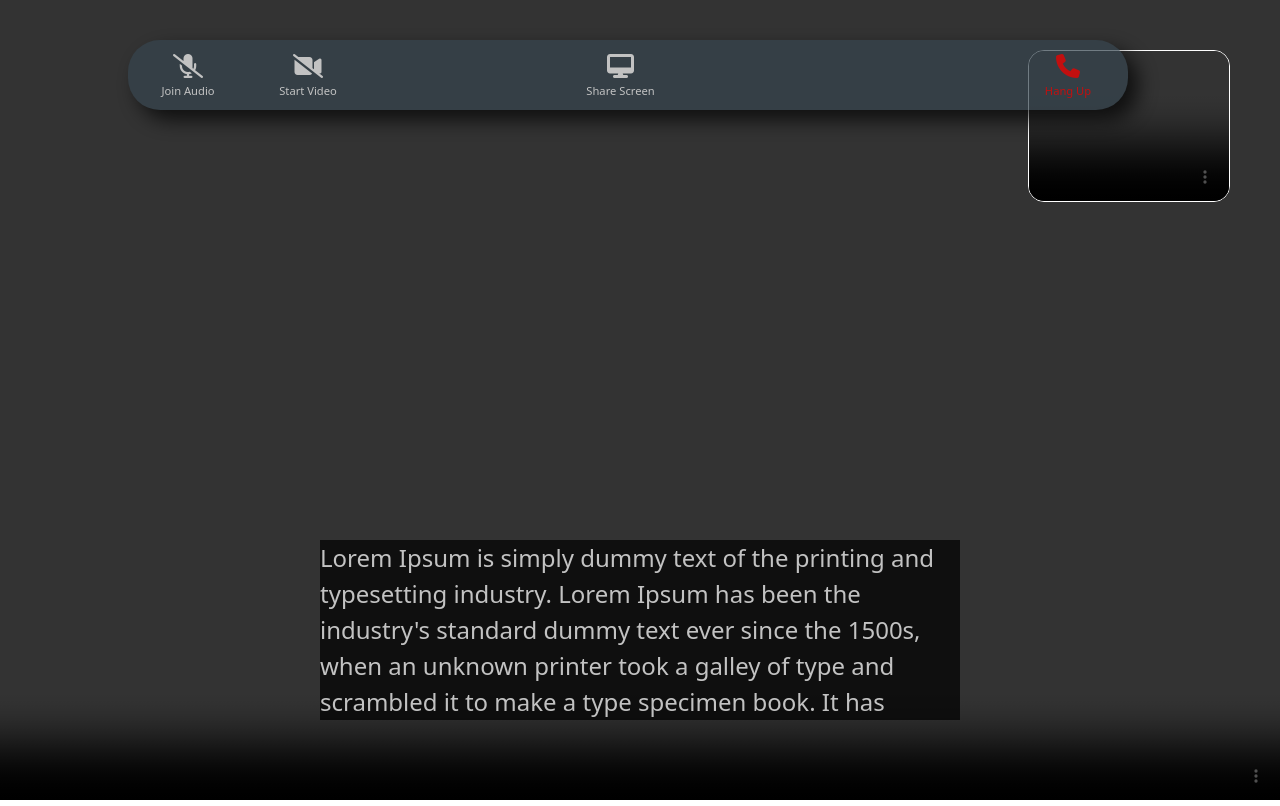
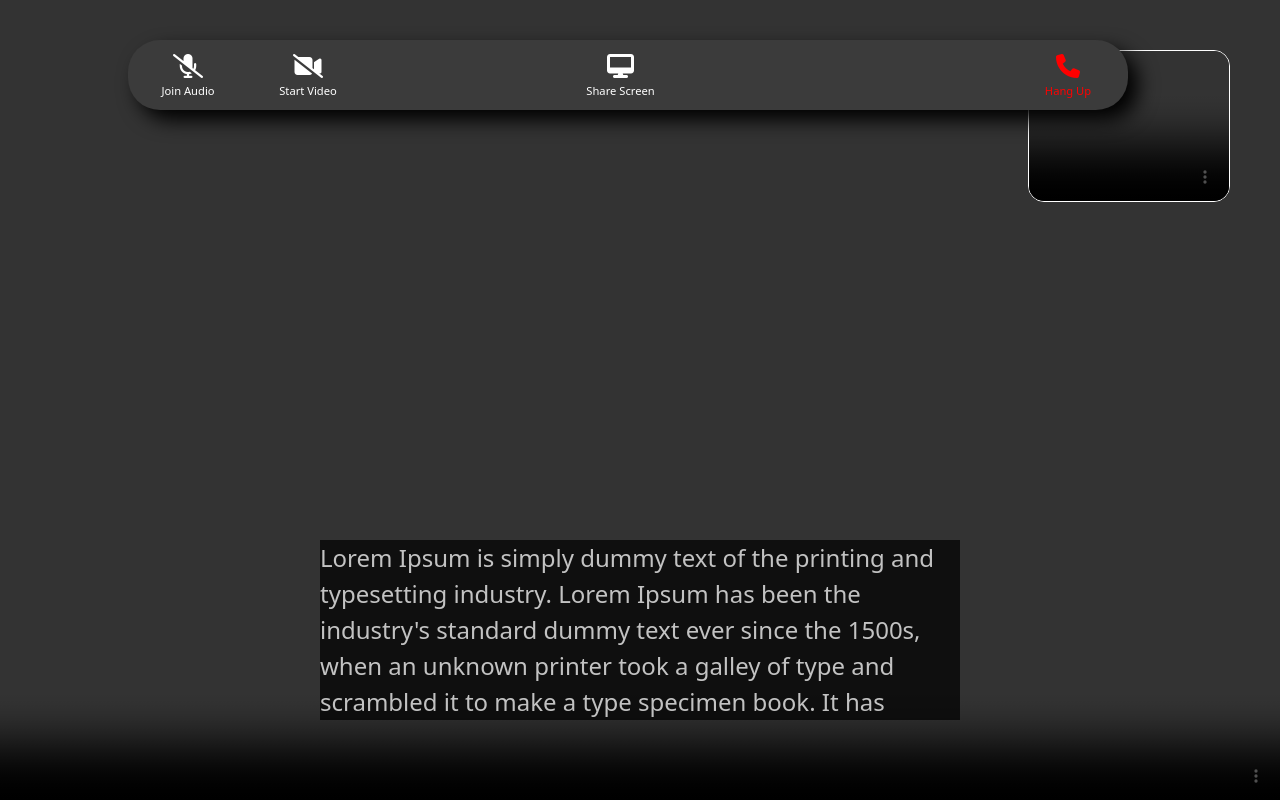
Before and after one commit to tum638/bendwidth, a React (Create React App) app in the folder frontend/: page /join-video in a window 1280 px wide. Built offline with nearby package versions, Linux system fonts and the light colour scheme; no server answers.

Commit message:
changed color of control buttons

```diff
--- a/frontend/src/videoComponents/VideoPage.js
+++ b/frontend/src/videoComponents/VideoPage.js
@@ -21,6 +21,9 @@
     // references to the video tags.
     const smallFeedEl = useRef(null);
     const largeFeedEl = useRef(null);
+
+    // control buttons ref
+    const controlButtons = useRef(null);
 
     // login status of user.
     const isLoggedIn = useSelector(state => state.userDetails.isLoggedIn);
@@ -226,7 +229,7 @@
     return (
         <div>
             <div className="container-fluid">
-                <ActionButtons largeFeedEl={largeFeedEl} smallFeedEl={smallFeedEl} />
+                <ActionButtons ref={controlButtons} largeFeedEl={largeFeedEl} smallFeedEl={smallFeedEl} />
                 <div className="container-fluid video-chat-wrapper">
                     {callStatus.status !== "ongoing" ? <div className='info-box call-ended'>{callStatus.status === "localEnded" ? "You": "John Doe"} ended the call.</div> : <></>}
                     <video id="large-feed" autoPlay controls ref={largeFeedEl}></video>
--- a/frontend/src/videoComponents/videoPage.css
+++ b/frontend/src/videoComponents/videoPage.css
@@ -23,9 +23,8 @@
     position: absolute;
     top: 40px;
     z-index: 100;
-    background-color: #36454f;
+    background-color: 	#3b3b3b;
     color: white;
-    opacity: 0.7;
     left: 50%;
     height: 70px;
     width: 1000px;
@@ -67,7 +66,7 @@
     border-radius:0 2em 2em 0;
 }
 .button-wrapper:hover {
-    background-color: rgb(220, 215, 215);
+    opacity: 0.5;
     cursor: pointer;
 }
 .middle {
```
